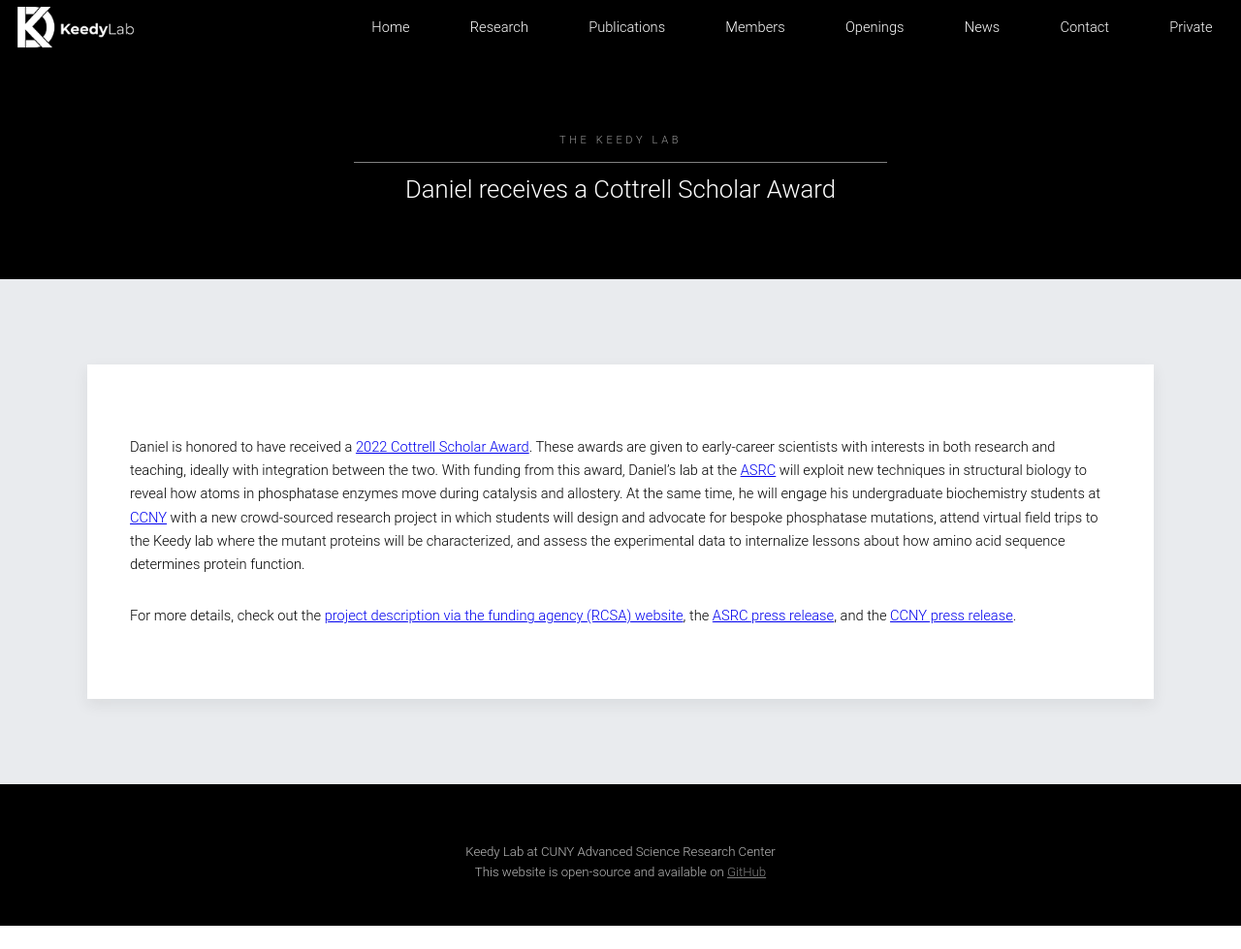
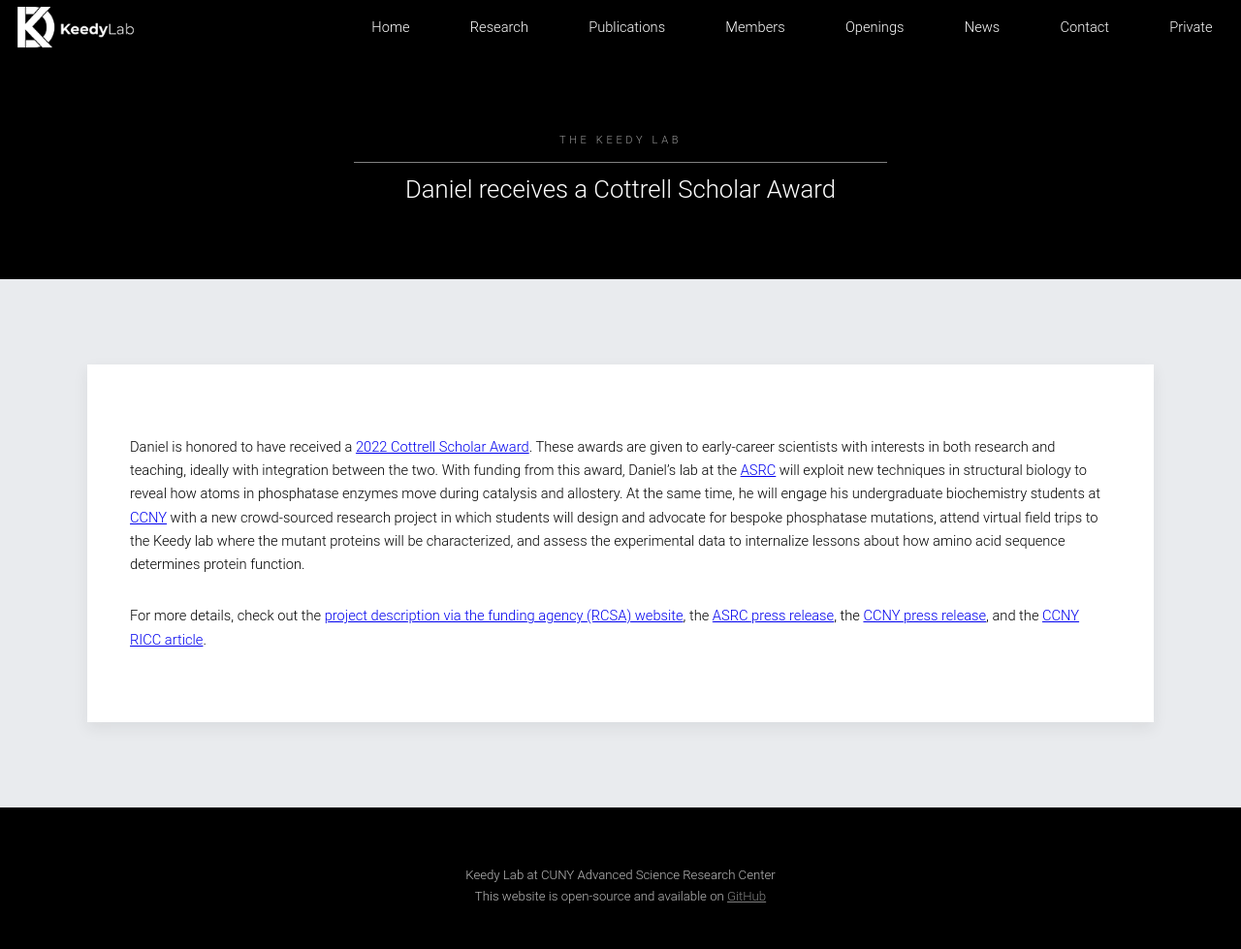
Before and after one commit to keedylab/keedylab.github.io, a Jekyll site: the page built from _posts/2022-02-08-Daniel-Cottrell.md, in a window 1280 px wide and 979 px high. Shown: the whole window at 97% size. Built offline with Jekyll 4.4.1, drawn with Linux system fonts in a browser that asks for light colours.

Commit message:
Added CSA RICC PR link

```diff
--- a/_posts/2022-02-08-Daniel-Cottrell.md
+++ b/_posts/2022-02-08-Daniel-Cottrell.md
@@ -7,4 +7,4 @@
 
 Daniel is honored to have received a [2022 Cottrell Scholar Award](https://rescorp.org/news/2022/02/rcsa-welcomes-2022-class-of-cottrell-scholars). These awards are given to early-career scientists with interests in both research and teaching, ideally with integration between the two. With funding from this award, Daniel's lab at the [ASRC](https://asrc.gc.cuny.edu/) will exploit new techniques in structural biology to reveal how atoms in phosphatase enzymes move during catalysis and allostery. At the same time, he will engage his undergraduate biochemistry students at [CCNY](https://www.ccny.cuny.edu/) with a new crowd-sourced research project in which students will design and advocate for bespoke phosphatase mutations, attend virtual field trips to the Keedy lab where the mutant proteins will be characterized, and assess the experimental data to internalize lessons about how amino acid sequence determines protein function.
 
-For more details, check out the [project description via the funding agency (RCSA) website](https://rescorp.org/cottrell-scholars/2022-cottrell-scholars), the [ASRC press release](https://asrc.gc.cuny.edu/headlines/2022/02/daniel-keedy-a-cottrell-scholar-seeks-an-atomic-level-understanding-of-enzymes/), and the [CCNY press release](https://www.ccny.cuny.edu/news/ccny-biochemist-daniel-keedy-wins-100k-cottrell-award-outstanding-teacher-scholars).
+For more details, check out the [project description via the funding agency (RCSA) website](https://rescorp.org/cottrell-scholars/2022-cottrell-scholars), the [ASRC press release](https://asrc.gc.cuny.edu/headlines/2022/02/daniel-keedy-a-cottrell-scholar-seeks-an-atomic-level-understanding-of-enzymes/), the [CCNY press release](https://www.ccny.cuny.edu/news/ccny-biochemist-daniel-keedy-wins-100k-cottrell-award-outstanding-teacher-scholars), and the [CCNY RICC article](https://thericc.com/studying-allostery-in-dynamic-phosphate-enzymes-doctor-daniel-a-keedy/).
```
